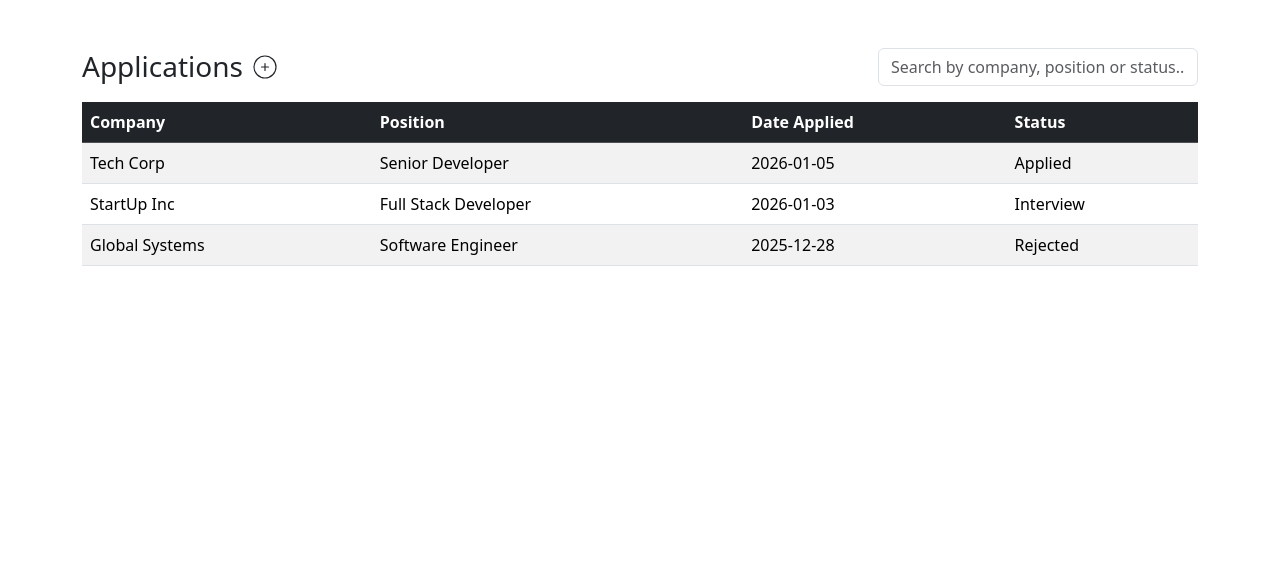
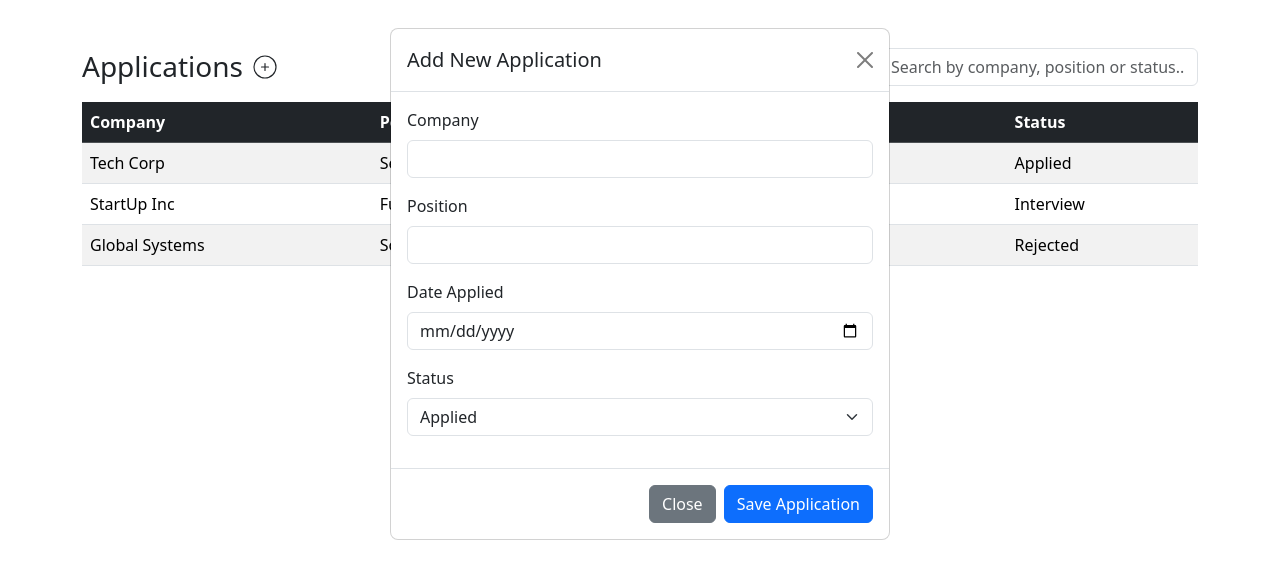
Before and after one commit to dayanaggcs/jobApplicationsTracker, a React (Create React App) app: page / in a window 1280 px wide. Both pictures are taken after a click on the icon 264 px from the left and 67 px from the top of the page. Shown: the top 578 px of the page. Built offline with nearby package versions, Linux system fonts and the light colour scheme.

Commit message:
implement add aplication modal

```diff
--- a/src/components/Applications.js
+++ b/src/components/Applications.js
@@ -73,6 +73,63 @@ export const Applications = () => {
           ))}
         </tbody>
       </table>
+      {openAddApplication && (
+        <div className="modal show d-block" tabIndex="-1">
+          <div className="modal-dialog">
+            <div className="modal-content">
+              <div className="modal-header">
+                <h5 className="modal-title">Add New Application</h5>
+                <button
+                  type="button"
+                  className="btn-close"
+                  onClick={() => setOpenAddApplication(false)}
+                ></button>
+              </div>
+              <div className="modal-body">
+                <form>
+                  <div className="mb-3">
+                    <label className="form-label">Company</label>
+                    <input type="text" className="form-control" />
+                  </div>
+                  <div className="mb-3">
+                    <label className="form-label">Position</label>
+                    <input type="text" className="form-control" />
+                  </div>
+                  <div className="mb-3">
+                    <label className="form-label">Date Applied</label>
+                    <input type="date" className="form-control" />
+                  </div>
+                  <div className="mb-3">
+                    <label className="form-label">Status</label>
+                    <select className="form-select">
+                      <option>Applied</option>
+                      <option>Interview</option>
+                      <option>Offered</option>
+                      <option>Rejected</option>
+                    </select>
+                  </div>
+                </form>
+              </div>
+              <div className="modal-footer">
+                <button
+                  type="button"
+                  className="btn btn-secondary"
+                  onClick={() => setOpenAddApplication(false)}
+                >
+                  Close
+                </button>
+                <button
+                  type="button"
+                  className="btn btn-primary"
+                  onClick={() => setOpenAddApplication(false)}
+                >
+                  Save Application
+                </button>
+              </div>
+            </div>
+          </div>
+        </div>
+      )}
     </div>
   );
 };
```
